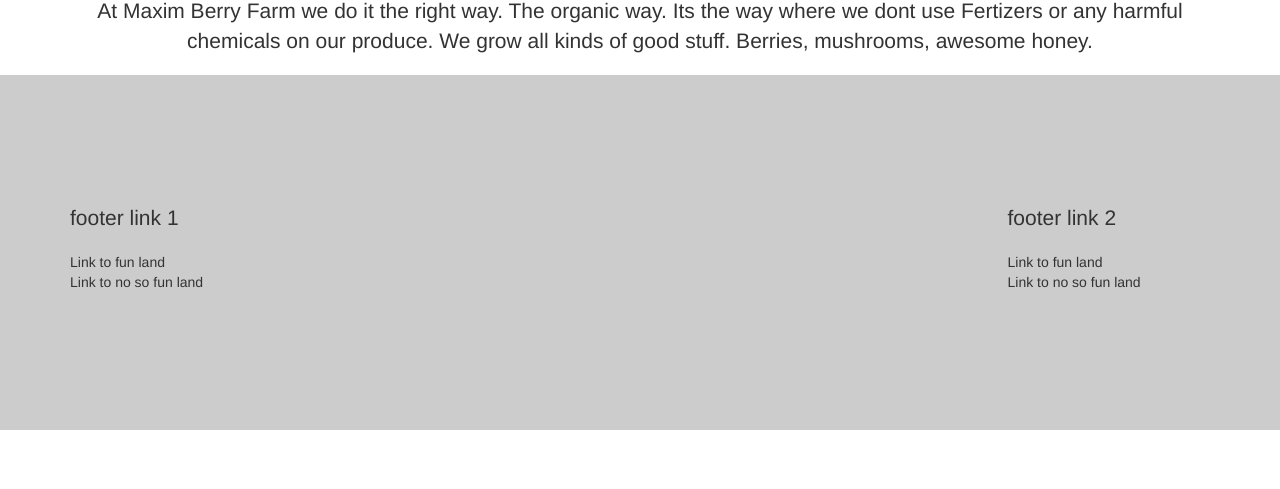
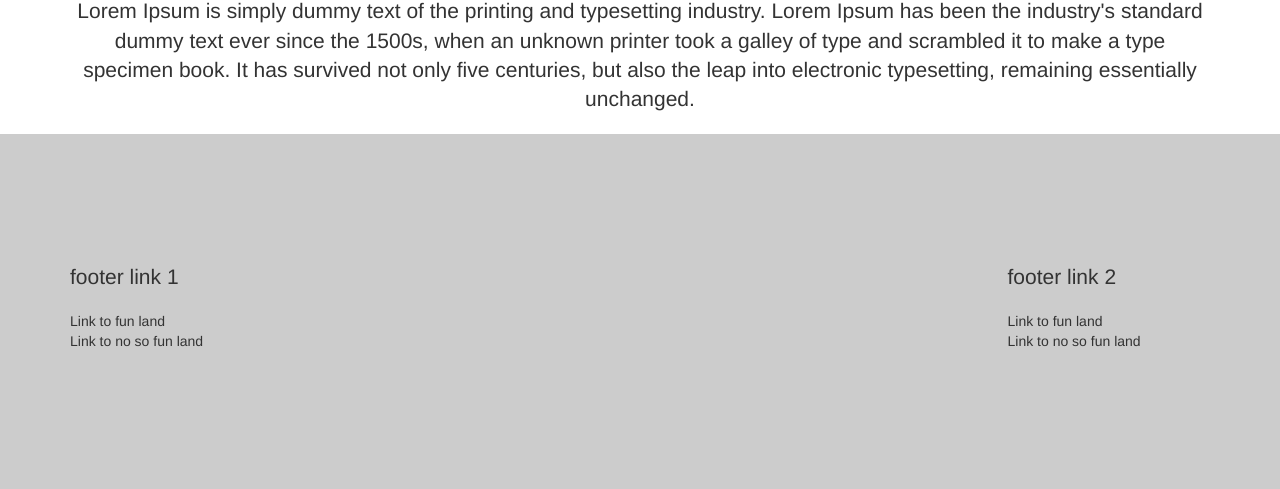
Before and after one commit to soum/app-app, a website: page index.html in a window 1280 px wide. Shown: the part 710-1199 px from the top of the page. Before the commit the page ends 1140 px from the top, so only its background shows below. Drawn offline with nearby package versions, Linux system fonts and the light colour scheme.

Commit message:
updated some text

```diff
--- a/index.html
+++ b/index.html
@@ -85,7 +85,7 @@
     <div class="row">
       <h2>Blabidi bla bla bla Blabidi bla bla bla</h2>
       <div class="col-lg-12">
-        <p class="lead">At Maxim Berry Farm we do it the right way. The organic way. Its the way where we dont use Fertizers or any harmful chemicals on our produce. We grow all kinds of good stuff. Berries, mushrooms, awesome honey.</p>
+        <p class="lead">Lorem Ipsum is simply dummy text of the printing and typesetting industry. Lorem Ipsum has been the industry's standard dummy text ever since the 1500s, when an unknown printer took a galley of type and scrambled it to make a type specimen book. It has survived not only five centuries, but also the leap into electronic typesetting, remaining essentially unchanged.</p>
       </div>
     </div>
   </div>
```
